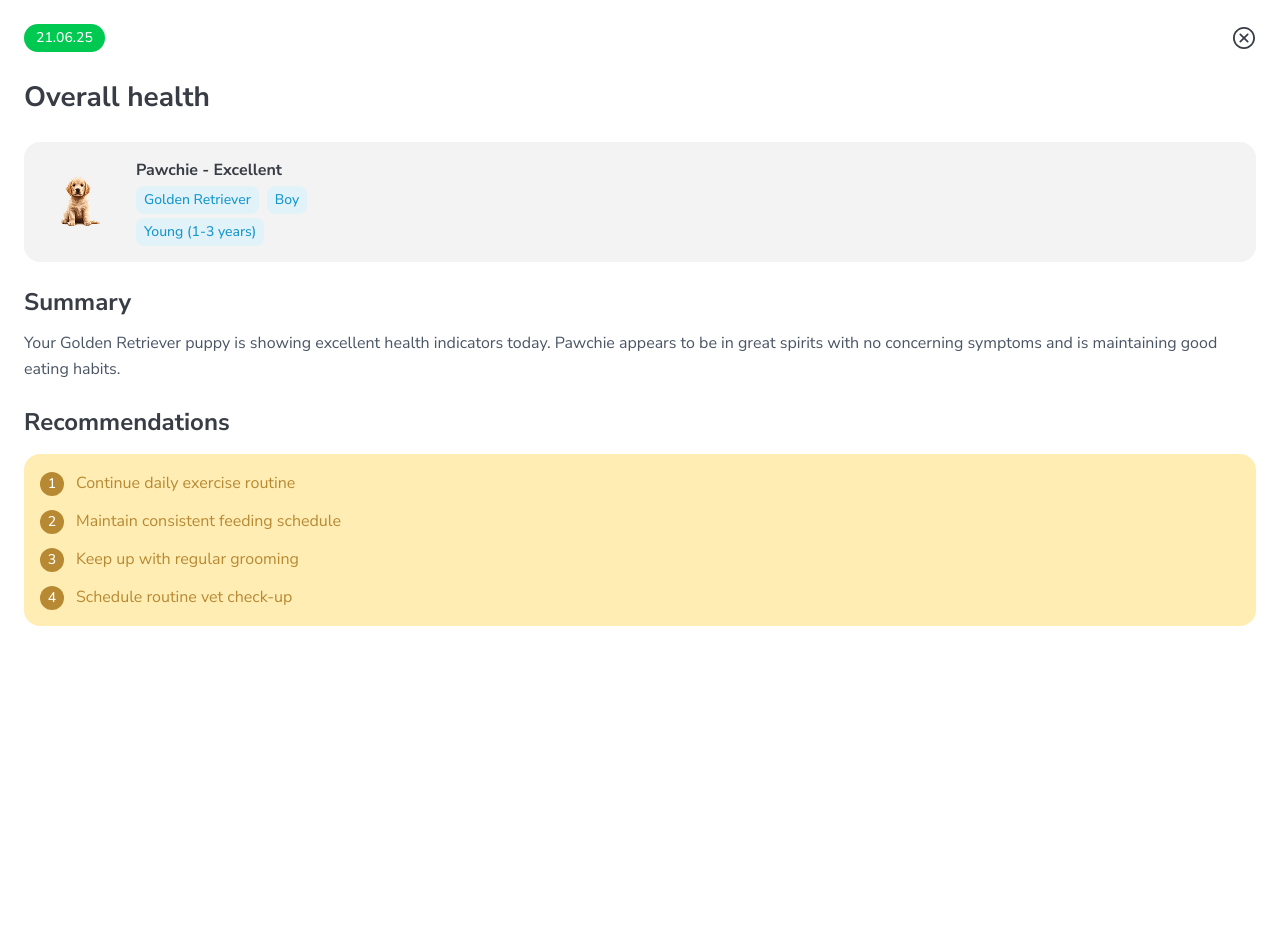
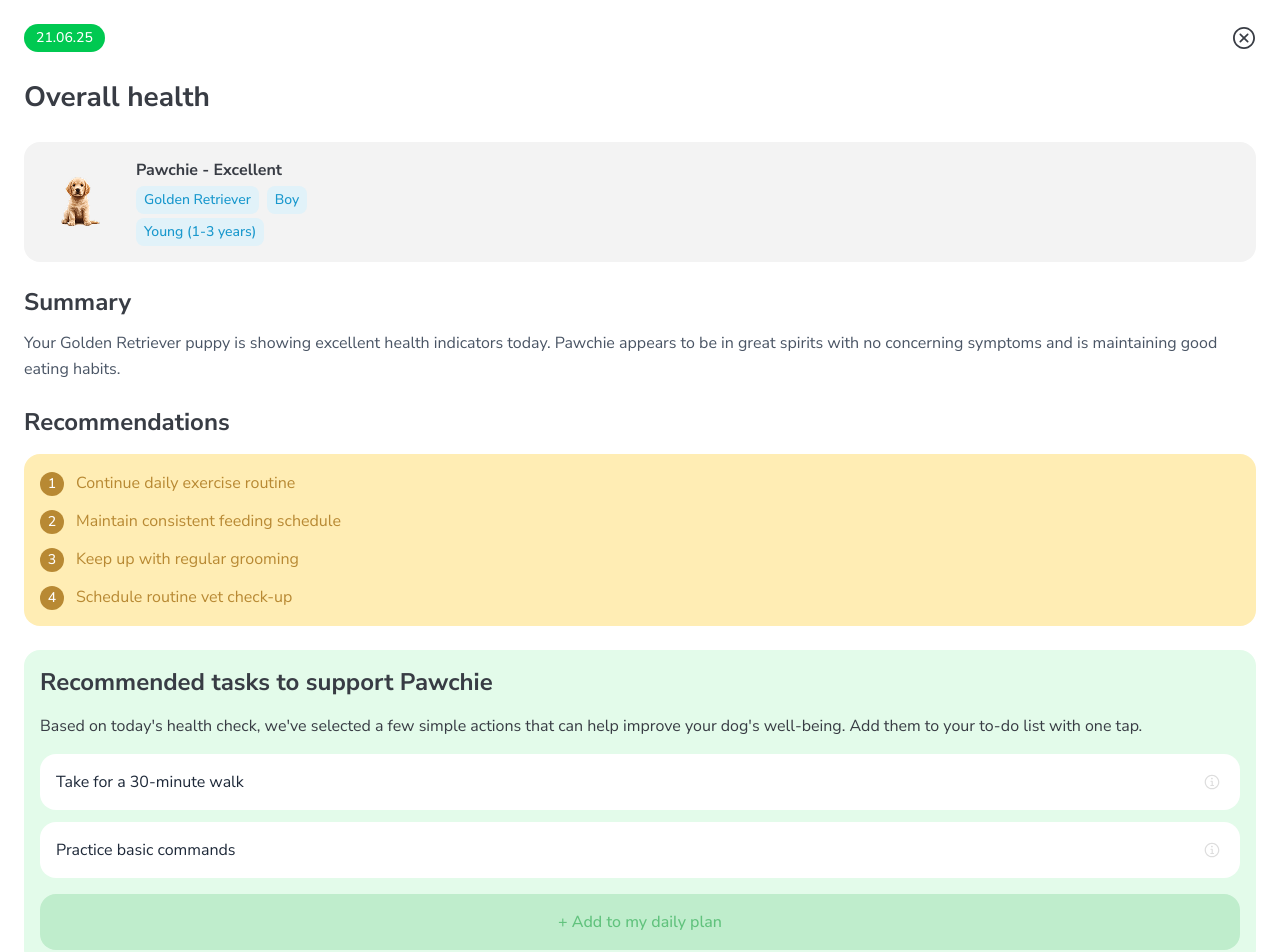
Before and after one commit to nktpngd/hackathon, a Next.js app: page /health-check/summary in a window 1280 px wide. Shown: the top 952 px of the page. Before the commit the page ends 800 px from the top, so only its background shows below. Built offline with nearby package versions, Linux system fonts and the light colour scheme.

Commit message:
Add tasks

```diff
--- a/src/app/api/summarize-health/route.ts
+++ b/src/app/api/summarize-health/route.ts
@@ -31,12 +31,11 @@ export async function POST(request: NextRequest) {
       input: healthCheckInput,
     });
 
-    console.log(response);
-
     // Parse the structured JSON response
     let overallStatus = '';
     let summary = '';
     let recommendations: string[] = [];
+    let recommendedTodos: string[] = [];
 
     try {
       // The response has an output_text field containing the JSON string
@@ -61,6 +60,15 @@ export async function POST(request: NextRequest) {
             (rec: string) => typeof rec === 'string' && rec.length > 0
           );
         }
+
+        // Parse recommended todos
+        if (parsedResponse.toDoPlan && Array.isArray(parsedResponse.toDoPlan)) {
+          recommendedTodos = parsedResponse.toDoPlan
+            .map((item: any) => item.task)
+            .filter(
+              (task: string) => typeof task === 'string' && task.length > 0
+            );
+        }
       }
     } catch (parseError) {
       console.error('Error parsing JSON response:', parseError);
@@ -84,11 +92,18 @@ export async function POST(request: NextRequest) {
         'Schedule routine vet check-up',
       ];
     }
+    if (recommendedTodos.length === 0) {
+      recommendedTodos = [
+        'Take for a 30-minute walk',
+        'Practice basic commands',
+      ];
+    }
 
     return NextResponse.json({
       overallStatus,
       summary,
       recommendations,
+      recommendedTodos,
     });
   } catch (error) {
     console.error('Error summarizing health check:', error);
--- a/src/app/health-check/summary/page.tsx
+++ b/src/app/health-check/summary/page.tsx
@@ -28,6 +28,7 @@ export default function HealthCheckSummaryPage() {
   const [healthSummary, setHealthSummary] = useState<HealthSummary | null>(
     null
   );
+  const [recommendedTodos, setRecommendedTodos] = useState<string[]>([]);
 
   useEffect(() => {
     const loadHealthData = () => {
@@ -66,12 +67,23 @@ export default function HealthCheckSummaryPage() {
             try {
               const summary = JSON.parse(savedHealthSummary);
               setHealthSummary(summary);
+              // Extract recommended todos from health summary if available
+              if (
+                summary.recommendedTodos &&
+                Array.isArray(summary.recommendedTodos)
+              ) {
+                setRecommendedTodos(summary.recommendedTodos);
+              } else {
+                setMockTodos();
+              }
             } catch (error) {
               console.error('Error parsing health summary:', error);
               setMockSummary(displayData);
+              setMockTodos();
             }
           } else {
             setMockSummary(displayData);
+            setMockTodos();
           }
         } catch (error) {
           console.error('Error parsing health check data:', error);
@@ -86,6 +98,11 @@ export default function HealthCheckSummaryPage() {
 
     loadHealthData();
   }, []);
+
+  const setMockTodos = () => {
+    const mockTodos = ['Take for a 30-minute walk', 'Practice basic commands'];
+    setRecommendedTodos(mockTodos);
+  };
 
   const setMockSummary = (displayData: HealthCheckDisplayData) => {
     const mockSummary = {
@@ -130,6 +147,8 @@ export default function HealthCheckSummaryPage() {
         'Schedule routine vet check-up',
       ],
     });
+
+    setMockTodos();
   };
 
   const getOverallHealthStatus = () => {
@@ -142,6 +161,34 @@ export default function HealthCheckSummaryPage() {
 
   const getRecommendations = () => {
     return healthSummary?.recommendations || [];
+  };
+
+  const handleAddToMyDailyPlan = () => {
+    // Get existing tasks from localStorage
+    const existingTasksJson = localStorage.getItem('generatedTasks');
+    let existingTasks: string[] = [];
+
+    if (existingTasksJson) {
+      try {
+        existingTasks = JSON.parse(existingTasksJson);
+      } catch (error) {
+        console.error('Error parsing existing tasks:', error);
+      }
+    }
+
+    // Add recommended todos to existing tasks (avoid duplicates)
+    const newTasks = [...existingTasks];
+    recommendedTodos.forEach(todo => {
+      if (!newTasks.includes(todo)) {
+        newTasks.push(todo);
+      }
+    });
+
+    // Save updated tasks back to localStorage
+    localStorage.setItem('generatedTasks', JSON.stringify(newTasks));
+
+    // Navigate back to home page to show the updated tasks
+    router.push('/home');
   };
 
   // Get dog image based on age (reusing from ResultsScreen)
@@ -255,6 +302,39 @@ export default function HealthCheckSummaryPage() {
               </div>
             </div>
           </div>
+
+          {/* Recommended Tasks Section */}
+          <div className='space-y-4 bg-[#E3FBEA] p-4 rounded-2xl'>
+            <h3 className='text-2xl font-bold text-[#383C44]'>
+              Recommended tasks to support {healthData.dogName}
+            </h3>
+            <p className='text-[#383C44] text-base'>
+              Based on today&apos;s health check, we&apos;ve selected a few
+              simple actions that can help improve your dog&apos;s well-being.
+              Add them to your to-do list with one tap.
+            </p>
+
+            <div className='space-y-3'>
+              {recommendedTodos.map((todo, index) => (
+                <div
+                  key={index}
+                  className='bg-white rounded-2xl p-4 flex items-center space-x-3'
+                >
+                  <span className='flex-1 text-gray-800'>{todo}</span>
+                  <div className='w-6 h-6 rounded-full  flex items-center justify-center'>
+                    <Image src='/info.svg' alt='info' width={16} height={16} />
+                  </div>
+                </div>
+              ))}
+            </div>
+
+            <button
+              onClick={handleAddToMyDailyPlan}
+              className='w-full bg-[#BFEDCC] hover:bg-green-600 text-[#61C27D] font-medium py-4 px-6 rounded-2xl transition-colors flex items-center justify-center space-x-2'
+            >
+              <span>+ Add to my daily plan</span>
+            </button>
+          </div>
         </div>
       </div>
     </div>
--- a/src/services/planGenerator.ts
+++ b/src/services/planGenerator.ts
@@ -23,6 +23,7 @@ export interface HealthSummary {
   overallStatus: string;
   summary: string;
   recommendations: string[];
+  recommendedTodos?: string[];
 }
 
 export interface GeneratedPlan {
@@ -97,6 +98,10 @@ export async function summarizeHealthCheck(
         'Keep up with regular grooming',
         'Schedule routine vet check-up',
       ],
+      recommendedTodos: [
+        'Take for a 30-minute walk',
+        'Practice basic commands',
+      ],
     };
   }
 }
```
